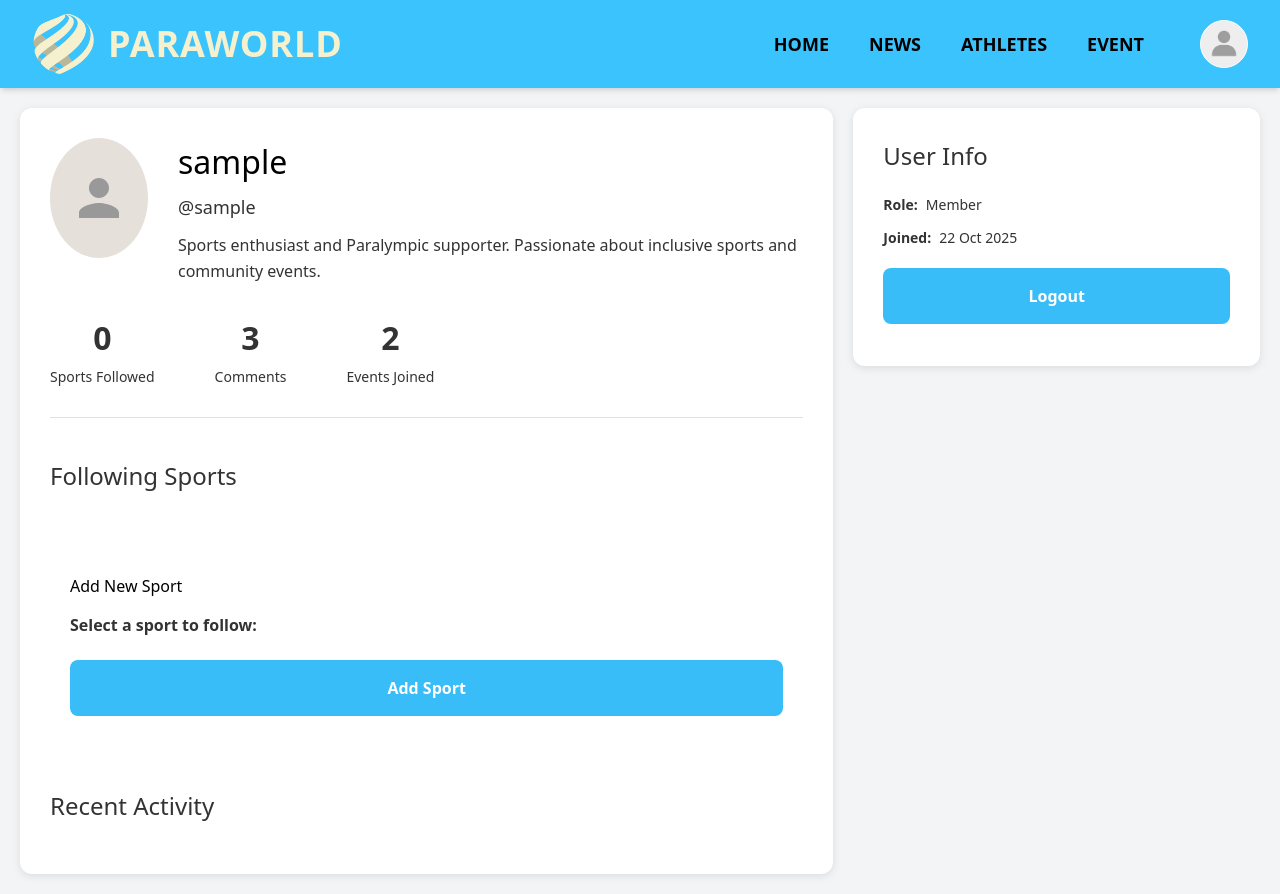
After one commit to pbp-kelompok-a1/TK-1, a Django app: page /following/profile/1 in a window 1280 px wide. The commit adds this page. Run offline with Django 5.2, Linux system fonts and the light colour scheme; the visitor is signed in with stand-in values (Sample User, id 1); data that the repository does not hold is empty; some libraries are stand-ins or nearby versions.

Commit message:
Created the profile page

```diff
--- /dev/null
+++ b/following/templates/profilePage.html
@@ -0,0 +1,483 @@
+{% extends 'base.html' %}
+{% load static %}
+
+{% block meta %}
+<title>Profile - {{ name }}</title>
+{% endblock meta %}
+
+{% block content %}
+{% include 'navbar.html' %}
+
+<style>
+    .profile-container {
+        max-width: 1400px;
+        margin: 0 auto;
+        padding: 20px;
+        display: grid;
+        grid-template-columns: 2fr 1fr;
+        gap: 20px;
+    }
+
+    .profile-card, .sidebar-card {
+        background: #FFFFFF;
+        border-radius: 12px;
+        padding: 30px;
+        box-shadow: 0 2px 8px rgba(0,0,0,0.1);
+    }
+
+    .profile-header {
+        display: flex;
+        gap: 30px;
+        margin-bottom: 30px;
+    }
+
+    .profile-picture {
+        width: 120px;
+        height: 120px;
+        border-radius: 50%;
+        background-color: #E5E0DA;
+        display: flex;
+        align-items: center;
+        justify-content: center;
+        overflow: hidden;
+    }
+
+    .profile-picture img {
+        width: 100%;
+        height: 100%;
+        object-fit: cover;
+    }
+
+    .profile-info h1 {
+        font-size: 32px;
+        margin-bottom: 8px;
+    }
+
+    .username {
+        color: #333;
+        font-size: 18px;
+        margin-bottom: 12px;
+    }
+
+    .bio {
+        color: #333;
+        line-height: 1.6;
+    }
+
+    .stats {
+        display: flex;
+        gap: 60px;
+        margin-bottom: 40px;
+        padding-bottom: 30px;
+        border-bottom: 1px solid #e0e0e0;
+    }
+
+    .stat {
+        text-align: center;
+    }
+
+    .stat-number {
+        font-size: 32px;
+        font-weight: bold;
+        color: #333;
+    }
+
+    .stat-label {
+        color: #333;
+        font-size: 14px;
+        margin-top: 4px;
+    }
+
+    .section-title {
+        font-size: 24px;
+        margin-bottom: 20px;
+        color: #333;
+    }
+
+    .sports-container {
+        display: flex;
+        flex-wrap: wrap;
+        gap: 10px;
+        margin-bottom: 40px;
+    }
+
+    .sport-tag {
+        background-color: #38BDF8;
+        color: white;
+        padding: 10px 16px;
+        border-radius: 20px;
+        font-size: 14px;
+        display: flex;
+        align-items: center;
+        gap: 8px;
+    }
+
+    .sport-tag button {
+        background: none;
+        border: none;
+        color: white;
+        cursor: pointer;
+        font-size: 18px;
+        padding: 0;
+        display: flex;
+        align-items: center;
+    }
+
+    .sport-tag button:hover {
+        opacity: 0.8;
+    }
+
+    .activity-item {
+        padding: 15px 0;
+        border-bottom: 1px solid #f0f0f0;
+        display: flex;
+        align-items: center;
+        gap: 12px;
+    }
+
+    .activity-item:last-child {
+        border-bottom: none;
+    }
+
+    .activity-dot {
+        width: 8px;
+        height: 8px;
+        background-color: #38BDF8;
+        border-radius: 50%;
+        flex-shrink: 0;
+    }
+
+    .activity-username {
+        font-weight: 600;
+        color: #333;
+    }
+
+    .activity-text {
+        color: #333;
+    }
+
+    .activity-link {
+        color: #38BDF8;
+        text-decoration: none;
+    }
+
+    .activity-link:hover {
+        text-decoration: underline;
+    }
+
+    .user-info {
+        margin-bottom: 20px;
+    }
+
+    .info-row {
+        display: flex;
+        margin-bottom: 12px;
+        font-size: 14px;
+    }
+
+    .info-label {
+        font-weight: 600;
+        color: #333;
+        margin-right: 8px;
+    }
+
+    .info-value {
+        color: #333;
+    }
+
+    .button {
+        width: 100%;
+        padding: 16px;
+        border: none;
+        border-radius: 8px;
+        font-size: 16px;
+        font-weight: 600;
+        cursor: pointer;
+        margin-bottom: 12px;
+        transition: background-color 0.2s;
+    }
+
+    .button-primary {
+        background-color: #38BDF8;
+        color: white;
+    }
+
+    .button-primary:hover {
+        background-color: #38BDF8;
+    }
+
+    .add-sport-form {
+        margin-top: 20px;
+        padding: 20px;
+        background-color: #FFFFFF;
+        border-radius: 8px;
+    }
+
+    .form-group {
+        margin-bottom: 15px;
+    }
+
+    .form-group label {
+        display: block;
+        margin-bottom: 8px;
+        font-weight: 600;
+        color: #333;
+    }
+
+    .radio-group {
+        display: flex;
+        flex-direction: column;
+        gap: 10px;
+        max-height: 300px;
+        overflow-y: auto;
+    }
+
+    .radio-option {
+        display: flex;
+        align-items: center;
+        gap: 8px;
+        padding: 10px;
+        background: white;
+        border-radius: 6px;
+        cursor: pointer;
+    }
+
+    .radio-option:hover {
+        background-color: #FFFFFF;
+    }
+
+    .radio-option input[type="radio"] {
+        cursor: pointer;
+    }
+
+    .radio-option label {
+        margin: 0;
+        cursor: pointer;
+        font-weight: normal;
+    }
+</style>
+
+<div class="profile-container">
+    <div class="profile-card">
+        <div class="profile-header">
+            <div class="profile-picture">
+                {% if profilePicture %}
+                    <img src="{{ profilePicture.url }}" alt="{{ name }}">
+                {% else %}
+                    <svg width="60" height="60" viewBox="0 0 24 24" fill="#999">
+                        <path d="M12 12c2.21 0 4-1.79 4-4s-1.79-4-4-4-4 1.79-4 4 1.79 4 4 4zm0 2c-2.67 0-8 1.34-8 4v2h16v-2c0-2.66-5.33-4-8-4z"/>
+                    </svg>
+                {% endif %}
+            </div>
+            <div class="profile-info">
+                <h1>{{ name }}</h1>
+                <div class="username">@{{ username }}</div>
+                <p class="bio">Sports enthusiast and Paralympic supporter. Passionate about inclusive sports and community events.</p>
+            </div>
+        </div>
+
+        <div class="stats">
+            <div class="stat">
+                <div class="stat-number" id="sports-count">{{ following.count }}</div>
+                <div class="stat-label">Sports Followed</div>
+            </div>
+            <div class="stat">
+                <div class="stat-number">3</div>
+                <div class="stat-label">Comments</div>
+            </div>
+            <div class="stat">
+                <div class="stat-number">2</div>
+                <div class="stat-label">Events Joined</div>
+            </div>
+        </div>
+
+        <h2 class="section-title">Following Sports</h2>
+        <div class="sports-container" id="sports-container">
+            {% for follow in following %}
+            <div class="sport-tag" data-id="{{ follow.id }}">
+                {{ follow.cabangOlahraga.name }}
+                <button type="button" onclick="unfollowSport('{{ follow.id }}')">×</button>
+            </div>
+            {% endfor %}
+        </div>
+
+        <div class="add-sport-form">
+            <h3 style="margin-bottom: 15px;">Add New Sport</h3>
+            <form id="follow-form">
+                {% csrf_token %}
+                <div class="form-group">
+                    <label>Select a sport to follow:</label>
+                    <div class="radio-group">
+                        {% for choice in form.cabangOlahraga %}
+                            <div class="radio-option">
+                                {{ choice.tag }}
+                                <label for="{{ choice.id_for_label }}">{{ choice.choice_label }}</label>
+                            </div>
+                        {% endfor %}
+                    </div>
+                </div>
+                <button type="submit" class="button button-primary">Add Sport</button>
+            </form>
+        </div>
+
+        <h2 class="section-title" style="margin-top: 40px;">Recent Activity</h2>
+        <div class="activity-list">
+            {% comment %} <div class="activity-item">
+                <div class="activity-dot"></div>
+                <div>
+                    <span class="activity-username">@{{ username }}</span>
+                    <span class="activity-text"> commented on </span>
+                    <a href="#" class="activity-link">"Paralympic Swimming Finals"</a>
+                </div>
+            </div>
+            <div class="activity-item">
+                <div class="activity-dot"></div>
+                <div>
+                    <span class="activity-username">@{{ username }}</span>
+                    <span class="activity-text"> followed a new sport: Wheelchair Racing</span>
+                </div>
+            </div>
+            <div class="activity-item">
+                <div class="activity-dot"></div>
+                <div>
+                    <span class="activity-username">@{{ username }}</span>
+                    <span class="activity-text"> joined event </span>
+                    <a href="#" class="activity-link">"Tokyo 2020 Replay"</a>
+                </div>
+            </div> {% endcomment %}
+        </div>
+    </div>
+
+    <div class="sidebar">
+        <div class="sidebar-card">
+            <h3 class="section-title">User Info</h3>
+            <div class="user-info">
+                <div class="info-row">
+                    <span class="info-label">Role:</span>
+                    <span class="info-value">Member</span>
+                </div>
+                <div class="info-row">
+                    <span class="info-label">Joined:</span>
+                    <span class="info-value">{{ request.user.date_joined|date:"d M Y" }}</span>
+                </div>
+            </div>
+            <button class="button button-primary">
+                <a  href="{% url 'main:logout' %}">
+                    Logout
+                </a>
+            </button>
+        </div>
+    </div>
+</div>
+
+<script>
+    function getCookie(name) {
+        let cookieValue = null;
+        if (document.cookie && document.cookie !== '') {
+            const cookies = document.cookie.split(';');
+            for (let i = 0; i < cookies.length; i++) {
+                const cookie = cookies[i].trim();
+                if (cookie.substring(0, name.length + 1) === (name + '=')) {
+                    cookieValue = decodeURIComponent(cookie.substring(name.length + 1));
+                    break;
+                }
+            }
+        }
+        return cookieValue;
+    }
+
+    const csrftoken = getCookie('csrftoken');
+
+    function updateSportsCount() {
+        const count = document.querySelectorAll('.sport-tag').length;
+        document.getElementById('sports-count').textContent = count;
+    }
+
+    document.getElementById('follow-form').addEventListener('submit', async (e) => {
+        e.preventDefault();
+
+        const formData = new FormData(e.target);
+
+        try {
+            const response = await fetch(window.location.href, {
+                method: 'POST',
+                headers: {
+                    'X-CSRFToken': csrftoken,
+                    'X-Requested-With': 'XMLHttpRequest'
+                },
+                body: formData
+            });
+
+            const data = await response.json();
+
+            if (data.success) {
+                const container = document.getElementById('sports-container');
+                const sportTag = document.createElement('div');
+                sportTag.className = 'sport-tag';
+                sportTag.setAttribute('data-id', data.follow_id);
+                sportTag.innerHTML = `
+                    ${data.sport_name}
+                    <button type="button" onclick="unfollowSport('${data.follow_id}')">×</button>
+                `;
+                container.appendChild(sportTag);
+
+                const radioOption = document.querySelector(`input[value="${data.sport_id}"]`).closest('.radio-option');
+                if (radioOption) {
+                    radioOption.remove();
+                }
+
+                updateSportsCount();
+                e.target.reset();
+                showToast('Sport added successfully!', false);
+            } else {
+                showToast(data.error || 'Failed to add sport', true);
+            }
+        } catch (error) {
+            console.error('Error:', error);
+            showToast('An error occurred. Please try again.', true);
+        }
+    });
+
+    async function unfollowSport(followId) {
+        if (!confirm('Are you sure you want to unfollow this sport?')) {
+            return;
+        }
+
+        try {
+            const response = await fetch(`/following/unfollow/${followId}/`, {
+                method: 'POST',
+                headers: {
+                    'X-CSRFToken': csrftoken,
+                    'X-Requested-With': 'XMLHttpRequest'
+                }
+            });
+
+            const data = await response.json();
+
+            if (data.success) {
+                const sportTag = document.querySelector(`[data-id="${followId}"]`);
+                if (sportTag) {
+                    sportTag.remove();
+                }
+
+                const radioGroup = document.querySelector('.radio-group');
+                const radioOption = document.createElement('div');
+                radioOption.className = 'radio-option';
+                radioOption.innerHTML = `
+                    <input type="radio" name="cabangOlahraga" value="${data.sport_id}" id="id_cabangOlahraga_${data.sport_id}">
+                    <label for="id_cabangOlahraga_${data.sport_id}">${data.sport_name}</label>
+                `;
+                radioGroup.appendChild(radioOption);
+
+                updateSportsCount();
+                showToast('Sport unfollowed successfully!', false);
+            } else {
+                showToast(data.error || 'Failed to unfollow sport', true);
+            }
+        } catch (error) {
+            console.error('Error:', error);
+            showToast('An error occurred. Please try again.', true);
+        }
+    }
+</script>
+{% endblock content %}
--- a/following/urls.py
+++ b/following/urls.py
@@ -3,5 +3,6 @@ from . import views
 from .views import *
 
 urlpatterns = [
-    path('profile/<uuid:uuid>', profilePage, name='profile'),
+    path('profile/<int:userId>', profilePage, name='profile'),
+    path('unfollow/<int:follow_id>/', unfollow, name='unfollow'),
 ]
--- a/following/views.py
+++ b/following/views.py
@@ -1,4 +1,6 @@
 from django.db.models import Exists, OuterRef
+from django.views.decorators.http import require_POST
+from django.http import JsonResponse
 from django.shortcuts import render, redirect
 from django.contrib.auth.decorators import login_required
 from rest_framework.response import Response
@@ -20,25 +22,77 @@ def getListOfNews(user):
     return (Berita.objects.annotate(is_followed=Exists(followed_sports)).order_by('-is_followed', '-date'))
 
 @login_required(login_url='/login')
-def profilePage(request):
-    if (request.method == "POST"):
+def profilePage(request, userId):
+    if request.method == "POST" and request.headers.get('X-Requested-With') == 'XMLHttpRequest':
         form = FollowingForm(request.POST)
-        if (form.is_valid()):
+        if form.is_valid():
+            follow = form.save(commit=False)
+            follow.user = request.user
+            follow.save()
+
+            return JsonResponse({
+                'success': True,
+                'follow_id': follow.id,
+                'sport_id': follow.cabangOlahraga.id,
+                'sport_name': follow.cabangOlahraga.nama
+            })
+        else:
+            return JsonResponse({
+                'success': False,
+                'error': 'Invalid form data'
+            }, status=400)
+
+    elif request.method == "POST":
+        # Handle non-AJAX POST (fallback)
+        form = FollowingForm(request.POST)
+        if form.is_valid():
             follow = form.save(commit=False)
             follow.user = request.user
             follow.save()
             return redirect('following:profile')
-    else :
+
+    else:
         form = FollowingForm()
-
         already_chosen = Following.objects.filter(user=request.user).values_list('cabangOlahraga', flat=True)
         form.fields['cabangOlahraga'].queryset = CabangOlahraga.objects.exclude(id__in=already_chosen)
 
         currentUser = CustomUser.objects.filter(user = request.user)
-        profilePicture = currentUser.picture
-        name = currentUser.name
-        username = currentUser.username
+        profilePicture = currentUser.picture if hasattr(currentUser, 'picture') else None
+        name = currentUser.name if hasattr(currentUser, 'name') else request.user.username
+        username = currentUser.username if hasattr(currentUser, 'username') else request.user.username
 
-        following = Following.objects.filter(user = request.user)
+        following = Following.objects.filter(user=request.user)
 
-        return render(request, "profilePage.html", {"form": form, "profilePicture": profilePicture, "name": name, "username": username, "following": following})
+        return render(request, "profilePage.html", {
+            "form": form,
+            "profilePicture": profilePicture,
+            "name": name,
+            "username": username,
+            "following": following
+        })
+
+@login_required(login_url='/login')
+@require_POST
+def unfollow(request, follow_id):
+    if request.headers.get('X-Requested-With') == 'XMLHttpRequest':
+        try:
+            follow = Following.objects.get(id=follow_id, user=request.user)
+            sport_name = follow.cabangOlahraga.nama
+            sport_id = follow.cabangOlahraga.id
+            follow.delete()
+
+            return JsonResponse({
+                'success': True,
+                'sport_id': sport_id,
+                'sport_name': sport_name
+            })
+        except Following.DoesNotExist:
+            return JsonResponse({
+                'success': False,
+                'error': 'Follow not found'
+            }, status=404)
+
+    return JsonResponse({
+        'success': False,
+        'error': 'Invalid request'
+    }, status=400)
--- a/main/templates/navbar.html
+++ b/main/templates/navbar.html
@@ -19,13 +19,13 @@
 
   <!-- Right: Profile Icon -->
   <div class="relative">
-    <button id="profile-btn">
+    <a id="profile-btn" href="{% url 'profile' user.id %}">
       <img
         src="{% static 'images/profile.png' %}"
         alt="Profile Icon"
         class="h-12 w-12 rounded-full bg-gray-100 object-cover border border-white"
       />
-    </button>
+    </a>
 
     <!-- Popup -->
     <div id="profile-popup"
--- a/main/urls.py
+++ b/main/urls.py
@@ -1,4 +1,4 @@
-from django.urls import path
+from django.urls import path, include
 from main.views import show_main
 from main.views import register, login_user, logout_user
 
```
Also changed, not shown: following/templates/following.js (deleted, +0 -64 lines).
